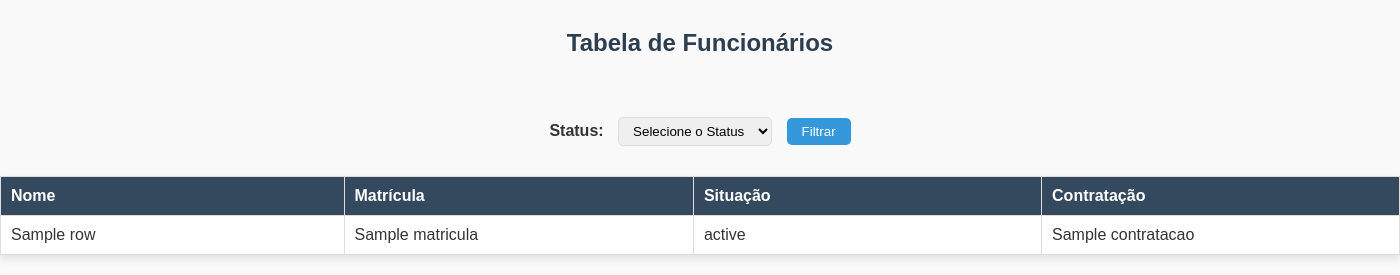
After one commit to paulovarrone/CadastrosFuncionario, a Flask app: template app/templates/bi.html in a window 1400 px wide. The commit adds this page. Shown: the part 615-890 px from the top of the page. Run offline with Flask 3, Linux system fonts and the light colour scheme; the template is opened without the code that fills it: most values are stand-ins (such as "Sample title", 1, 10 or a date in 2020).

Commit message:
colocando powerBI

```diff
--- a/app/controllers/banco.py
+++ b/app/controllers/banco.py
@@ -156,6 +156,8 @@ def usuario_cadastrou_funcionario():
     conexao.commit()
     cursor.close()
 
+
+
 def banco():
     criar_banco()
     criar_funcionario()
--- a/app/routes/__init__.py
+++ b/app/routes/__init__.py
@@ -6,3 +6,4 @@ from .login import bp as login_bp
 from .logout import bp as logout_bp
 from .registrarUsuario import bp as registrarUsuario_bp
 from .selecionarDadosCadastrais import bp as selecionarDadosCadastrais_bp
+from .powerBI import bp as powerBI_bp
--- /dev/null
+++ b/app/static/css/bi.css
@@ -0,0 +1,133 @@
+* {
+    margin: 0;
+    padding: 0;
+    box-sizing: border-box;
+}
+
+body {
+    font-family: 'Arial', sans-serif;
+    background-color: #f9f9f9;
+    color: #333;
+}
+
+.menu {
+    display: flex;
+    gap: 20px;
+    margin-bottom: 20px;
+    padding: 10px;
+    border-bottom: 2px solid #ccc;
+    background-color: #f9f9f9;
+    width: 100%;
+    box-sizing: border-box;
+    justify-content: center;
+}
+
+.menu button {
+    padding: 10px 15px;
+    background-color: #007bff;
+    color: #fff;
+    border: none;
+    border-radius: 5px;
+    cursor: pointer;
+    font-size: 14px;
+}
+
+.graficos{
+    display: flex;
+    align-items: center;
+    justify-content: center;
+    flex-direction: row;
+    gap: 200px;
+}
+
+
+h1, h2 {
+    text-align: center;
+    color: #2c3e50;
+    margin: 50px;
+}
+
+form {
+    text-align: center;
+    margin: 20px auto;
+    padding: 10px;
+}
+
+form label {
+    font-weight: bold;
+    margin-right: 10px;
+}
+
+form select {
+    padding: 5px 10px;
+    border: 1px solid #ddd;
+    border-radius: 5px;
+    margin-right: 10px;
+}
+
+form button {
+    padding: 6px 15px;
+    background-color: #3498db;
+    color: #fff;
+    border: none;
+    border-radius: 5px;
+    cursor: pointer;
+}
+
+form button:hover {
+    background-color: #2980b9;
+}
+
+table {
+    margin: 20px auto;
+    border-collapse: collapse;
+    width: 1400px;
+    box-shadow: 0 4px 8px rgba(0, 0, 0, 0.1);
+    background-color: #fff;
+}
+
+table th, table td {
+    border: 1px solid #ddd;
+    padding: 10px;
+    text-align: left;
+}
+
+table th {
+    background-color: #34495e;
+    color: white;
+    width: 500px;
+}
+
+table tr:nth-child(even) {
+    background-color: #f2f2f2;
+}
+
+table tr:hover {
+    background-color: #dcdde1;
+}
+
+img {
+    margin: 0 auto;
+    border-radius: 8px;
+    box-shadow: 0 4px 6px rgba(0, 0, 0, 0.1);
+    width: 500px;
+}
+
+footer {
+    text-align: center;
+    margin-top: 20px;
+    padding: 10px;
+    background-color: #34495e;
+    color: white;
+}
+
+footer a {
+    color: #ecf0f1;
+    text-decoration: none;
+    font-weight: bold;
+}
+
+footer a:hover {
+    color: #bdc3c7;
+    text-decoration: underline;
+}
--- /dev/null
+++ b/app/templates/bi.html
@@ -0,0 +1,58 @@
+<!DOCTYPE html>
+<html lang="en">
+<head>
+    <meta charset="UTF-8">
+    <meta name="viewport" content="width=device-width, initial-scale=1.0">
+    <link rel="stylesheet" href="../static/css/bi.css">
+    <title>Gráfico e Tabela</title>
+</head>
+<body>
+    {% include 'includes/menu.jinja2' %}
+
+    <div class="graficos">
+        <div class="grafico_situacao">
+            <h1>Situaçãos</h1>
+            <img src="{{ url_for('static', filename='imgBI/situacao.png') }}" alt="Gráfico de Pizza">
+        </div>
+
+        <div class="grafico_identificacao_sexual">
+            <h1>Identificação Sexual</h1 >
+            <img src="{{ url_for('static', filename='imgBI/identificacao.png') }}" alt="Gráfico de Identificação Sexual">
+        </div>
+    </div>
+
+    <h2>Tabela de Funcionários</h2>
+    <form method="get" action="{{ url_for('powerBI.powerBI') }}">
+        <label for="status">Status:</label>
+        <select id="status" name="status" required>
+            <option value="">Selecione o Status</option>
+            <option value="Todos" {% if filtro == 'Todos' %}selected{% endif %}>Todos</option>
+            <option value="Ativo" {% if filtro == 'Ativo' %}selected{% endif %}>Ativo</option>
+            <option value="Inativo" {% if filtro == 'Inativo' %}selected{% endif %}>Inativo</option>
+            <option value="Desligado" {% if filtro == 'Desligado' %}selected{% endif %}>Desligado</option>
+        </select>
+        <button type="submit">Filtrar</button>
+    </form>
+
+    <table border="1">
+        <thead>
+            <tr>
+                <th>Nome</th>
+                <th>Matrícula</th>
+                <th>Situação</th>
+                <th>Contratação</th>
+            </tr>
+        </thead>
+        <tbody>
+            {% for row in tabela %}
+            <tr>
+                <td>{{ row['nome'] }}</td>
+                <td>{{ row['matricula'] }}</td>
+                <td>{{ row['status'] }}</td>
+                <td>{{ row['contratacao'] }}</td>
+            </tr>
+            {% endfor %}
+        </tbody>
+    </table>
+</body>
+</html>
--- a/app/templates/includes/menu.jinja2
+++ b/app/templates/includes/menu.jinja2
@@ -3,6 +3,5 @@
     <!-- <a href="./alterar"><button>Alterar dados do funcionário</button></a> -->
     <a href="{{ url_for('selecionarDadosCadastrais.selecionarDadosCadastrais') }}"><button>Selecionar funcionário</button></a>
     <a href="{{ url_for('carteiradigital.carteiradigital') }}"><button>Cadastrar carteira digital</button></a>
-
-
+    <a href="{{ url_for('powerBI.powerBI') }}"><button>Power BI</button></a>
   </div>
```
Also changed, not shown: app/__init__.py (+11 -1 lines), app/controllers/bi/bi.py (added, +48 -0 lines), app/routes/powerBI.py (added, +27 -0 lines), 1 other file.
